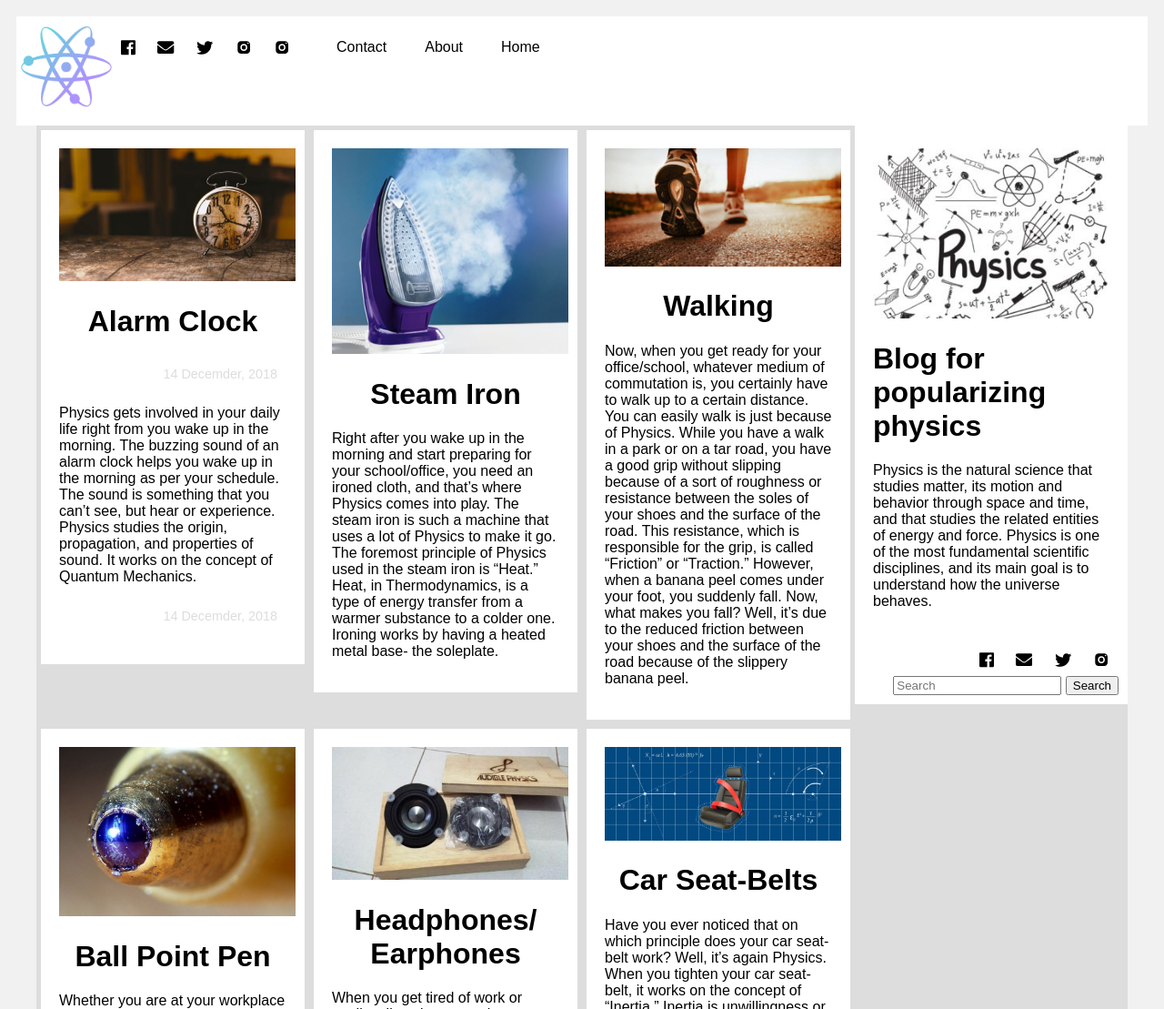
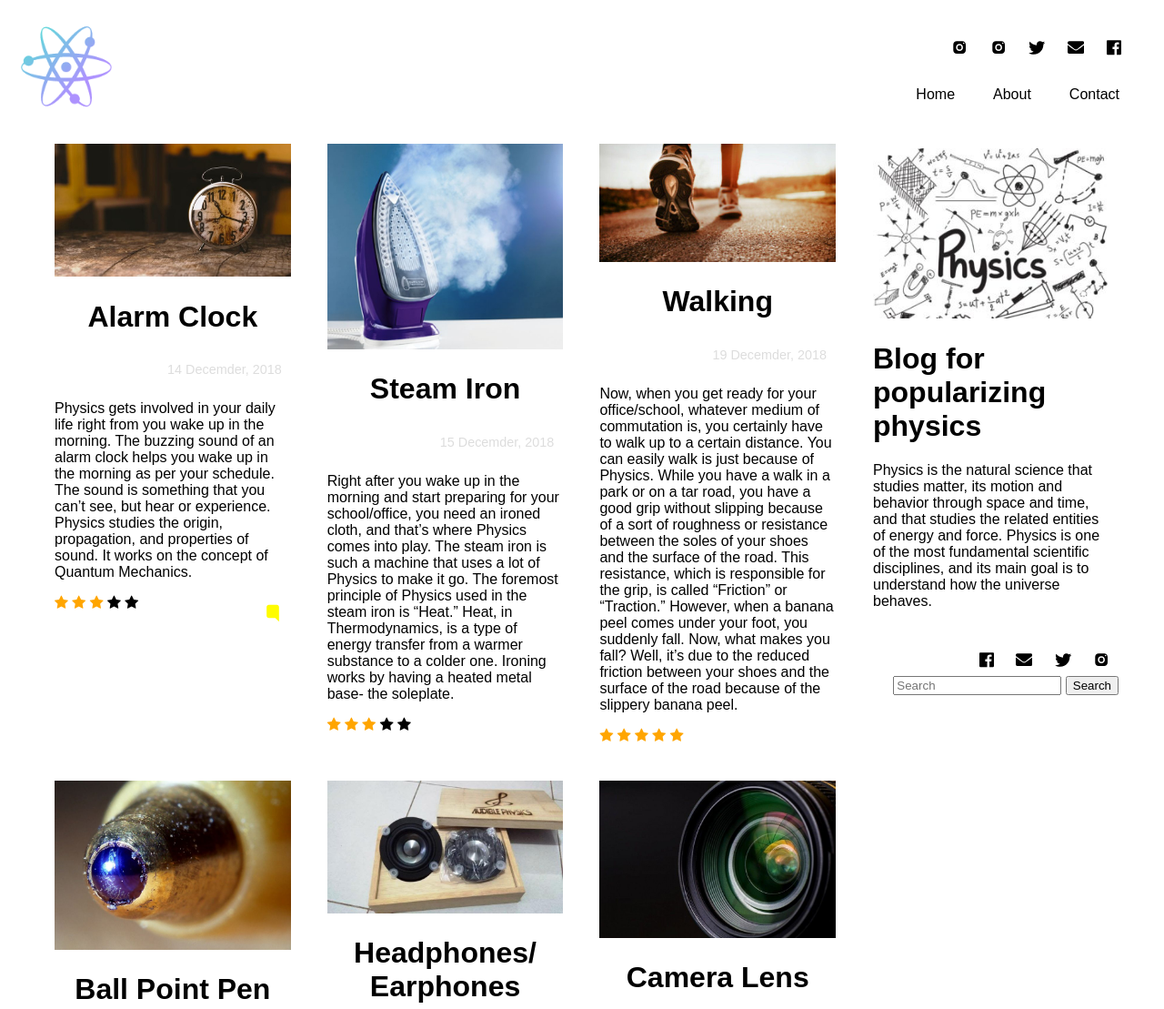
Before and after one commit to Nastassie/Task-HTML-CSS, a plain HTML site: page index.html in a window 1280 px wide. Shown: the top 1109 px of the page at 91% size. Drawn offline with Linux system fonts and the light colour scheme.

Commit message:
adding ratings

```diff
--- a/index.html
+++ b/index.html
@@ -6,6 +6,7 @@
 <meta name="viewport" content="width=device-width, initial-scale=1">
 <link rel="stylesheet" type="text/css" href="./style.css">
 <link rel="icon" type="image/png" href="./assets/images/logo.png">
+<link rel="stylesheet" href="https://cdnjs.cloudflare.com/ajax/libs/font-awesome/4.7.0/css/font-awesome.min.css">
 </head>
 
 <body>
@@ -15,7 +16,7 @@
      <img src="./assets/images/logo.png" alt="logo">
  <!-- </div> -->
 
- <!-- <div class = "social"> -->
+  <div class = "social">
         <ul class="contacts">
                                         <li>
                                             <a href="https://www.facebook.com/profile.php?id=100004808958030" rel="author" class="facebook">
@@ -69,20 +70,49 @@
           <p>14 Decemder, 2018</p>
         </div>
         <p>Physics gets involved in your daily life right from you wake up in the morning. The buzzing sound of an alarm clock helps you wake up in the morning as per your schedule. The sound is something that you can’t see, but hear or experience. Physics studies the origin, propagation, and properties of sound. It works on the concept of Quantum Mechanics.</p>
-        <div class="info">
-          <p>14 Decemder, 2018</p>
-        </div>
+
+          <div class="info">
+<span class="fa fa-star checked"></span>
+<span class="fa fa-star checked"></span>
+<span class="fa fa-star checked"></span>
+<span class="fa fa-star"></span>
+<span class="fa fa-star"></span>
+        <span>
+        <svg style="enable-background:new 0 0 48 48;" version="1.1" viewBox="0 0 48 48" xml:space="preserve" xmlns="http://www.w3.org/2000/svg" xmlns:xlink="http://www.w3.org/1999/xlink"><g id="Icons"><g id="Icons_7_"><g><radialGradient cx="24.44345" cy="52.23874" gradientTransform="matrix(1 0 0 -1 0 50)" gradientUnits="userSpaceOnUse" id="SVGID_1_" r="10.75388"><stop offset="0.09184" style="stop-color:#FAF707"/><stop offset="0.73019" style="stop-color:#FFFC00"/></radialGradient><path d="M32.17505,24.6956V35.074l-4.8734-4.7638l0.0033-0.0042h-8.46c-1.66,0-3.02-1.35-3.02-3.02     v-11.34c0-1.67,1.36-3.02,3.02-3.02h10.31c1.67,0,3.02,1.35,3.02,3.02v11.34l0,0" style="fill:url(#SVGID_1_);"/></g></g></g>10</svg> </span>
+     </div>
      </div>
      <div class = "card">
        <img src="./assets/images/article2.jpg" alt="Steam Iron">
         <h1>Steam Iron</h1>
+        <div class="info">
+          <p>15 Decemder, 2018</p>
+        </div>
         <p>Right after you wake up in the morning and start preparing for your school/office, you need an ironed cloth, and that’s where Physics comes into play. The steam iron is such a machine that uses a lot of Physics to make it go. The foremost principle of Physics used in the steam iron is “Heat.” Heat, in Thermodynamics, is a type of energy transfer from a warmer substance to a colder one. Ironing works by having a heated metal base- the soleplate.</p>
+    <div class="rating">
+<span class="fa fa-star checked"></span>
+<span class="fa fa-star checked"></span>
+<span class="fa fa-star checked"></span>
+<span class="fa fa-star"></span>
+<span class="fa fa-star"></span>
+</div>
      </div>
+
     <div class = "card">
        <img src="./assets/images/article3.jpg" alt="Walking">
         <h1>Walking</h1>
+        <div class="info">
+          <p>19 Decemder, 2018</p>
+        </div>
         <p>Now, when you get ready for your office/school, whatever medium of commutation is, you certainly have to walk up to a certain distance. You can easily walk is just because of Physics. While you have a walk in a park or on a tar road, you have a good grip without slipping because of a sort of roughness or resistance between the soles of your shoes and the surface of the road. This resistance, which is responsible for the grip, is called “Friction” or “Traction.” However, when a banana peel comes under your foot, you suddenly fall. Now, what makes you fall? Well, it’s due to the reduced friction between your shoes and the surface of the road because of the slippery banana peel.</p>
+        <div class="rating">
+<span class="fa fa-star checked"></span>
+<span class="fa fa-star checked"></span>
+<span class="fa fa-star checked"></span>
+<span class="fa fa-star checked"></span>
+<span class="fa fa-star checked"></span>
+</div>
     </div>
+
      <div class = "card">
        <img src="./assets/images/article4.jpg" alt="Ball Point Pen">
         <h1>Ball Point Pen</h1>
@@ -93,11 +123,11 @@
         <h1>Headphones/ Earphones</h1>
         <p>When you get tired of work or studies, listening to music comes handy. Have you ever thought how does your headphone/earphone work? Well, it’s again because of Physics. The concept of magnetism and sound waves are involved in the science of your headphone/earphone. When you plug your headphone/earphone into an electrical source, the magnet in your headphone/earphone creates an electromagnetic field, which ultimately results in sound waves.</p>
     </div>
-     <div class = "card">
+    <!-- <div class = "card">
        <img src="./assets/images/article6.jpg" alt="Car Seat-Belts">
         <h1>Car Seat-Belts</h1>
         <p>Have you ever noticed that on which principle does your car seat-belt work? Well, it’s again Physics. When you tighten your car seat-belt, it works on the concept of “Inertia.” Inertia is unwillingness or laziness of a body to change its state of rest or motion. In case of a car collision, your seat-belt helps prevent your body from moving in a forward direction; as your body resists being stopped because of inertia of motion.</p>
-     </div>
+     </div> -->
      <div class = "card">
         <img src="./assets/images/article7.jpg" alt="Camera Lens">
         <h1>Camera Lens</h1>
@@ -127,6 +157,7 @@
         <p>Physics is the natural science that studies matter, its motion and behavior through space and time, and that studies the related entities of energy and force. Physics is one of the most fundamental scientific disciplines, and its main goal is to understand how the universe behaves.</p>
       </div>
         <div>
+          <div class="social">
           <ul class="contacts">
                                         <li>
                                             <a href="https://www.facebook.com/profile.php?id=100004808958030" rel="author" class="facebook">
@@ -149,7 +180,7 @@
 												</a>
                                         </li>
                                     </ul>
-  </div>
+
 
             <form class = "search">
                 <input  placeholder="Search">
@@ -157,6 +188,7 @@
             </form>
       </div>
     </div>
+</div>
 </div>
 
 <div class = "footer">
--- a/style.css
+++ b/style.css
@@ -5,7 +5,7 @@
 body {
   font-family: Arial;
   padding: 10px;
-  background: #f1f1f1;
+  background: white;
 }
 
 /* Header/Blog Title */
@@ -17,7 +17,7 @@ body {
 
 .social{
   display: block;
-  float: left;
+  float: right;
 
 }
 .header img {
@@ -27,7 +27,7 @@ body {
 }
 
 .header ul, li {
-    float: left;
+    float: right;
     display: block;
     color: black;
     text-align: center;
@@ -110,8 +110,8 @@ body {
 .row {
     max-width: 1200px;
     margin: auto;
-    height: 100%;
-    display: table;
+    /*height: 100%;*/
+    display: block;
     background-color: #ddd;
     /*flex-wrap:wrap;*/
 
@@ -152,18 +152,20 @@ body {
   background-color: white;
   padding: 20px;
   /*margin-top: 20px;*/
-  margin: 5px;
+  margin: 0px;
   float: left;
-  width: 290px;
-  /*display: block;*/
+  width: 33.3%;
+  display: block;
 }
 .card h1{
     text-align: center;
 }
 .card img{
-    width: 260px;
+    width: 100%;
     height:auto;
 }
+
+
 .info p{
     font-size: 0.9em;
     font-weight: 100;
@@ -172,6 +174,24 @@ body {
     color: #ddd;
 
 }
+
+.info img {
+  height: 30px;
+  width: auto;
+}
+
+.info svg{
+  height: 40px;
+  width: auto;
+  margin: 0;
+  padding: 0;
+  float: right;
+}
+.checked {
+  color: orange;
+}
+
+
 .search {
   padding: 10px;
   margin-top: 20px;
@@ -181,7 +201,7 @@ body {
 .row:after {
   content: "";
   display: table;
-  clear: both;
+ /* clear: both;*/
 }
 
 /* Footer */
@@ -233,6 +253,21 @@ body {
   }
 }
 
+@media screen and (max-width: 400px) {
+  .card {
+    width: 100%;
+    padding: 10;
+    margin:auto;
+  }
+}
+
+@media screen and (max-width: 800px) {
+  .card {
+    width: 50%;
+    padding: 10;
+    margin:auto;
+  }
+}
 /* Responsive layout - when the screen is less than 400px wide, make the navigation links stack on top of each other instead of next to each other */
 @media screen and (max-width: 400px) {
   .nav a {
```
Also changed, not shown: assets/images/iconfinder_Snapchat_UI-07_2310089.svg (added).
